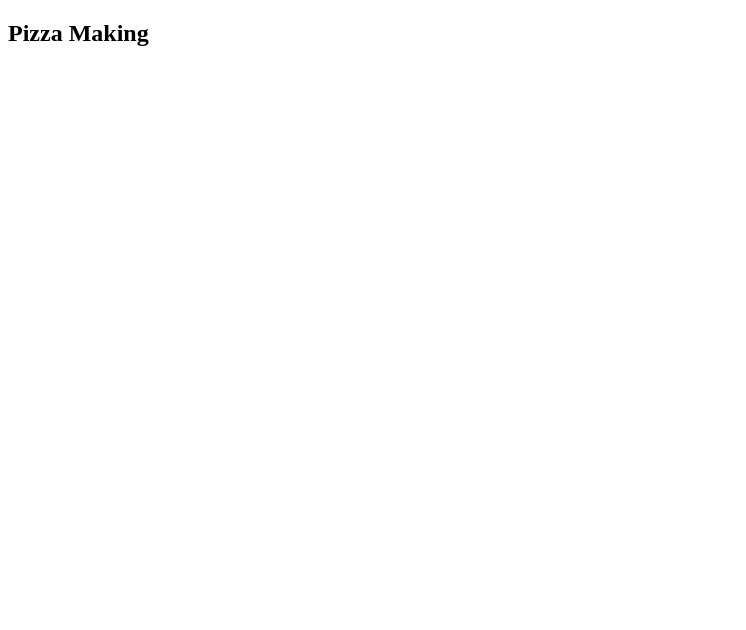
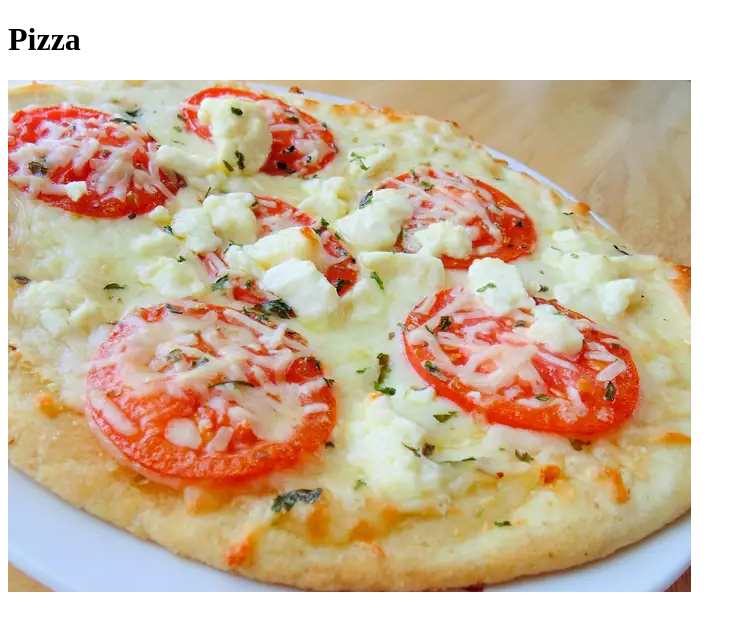
Before and after one commit to TalkyBoi/odin-recipes, a plain HTML site: page recipes/pizza.html in a window 1280 px wide. Shown: the whole page, without its empty margins (0-746 px from the left). Drawn offline with Linux system fonts and the light colour scheme.

Commit message:
Added Pizza Pic and Recipe page, made changes to index file

```diff
--- a/recipes/pizza.html
+++ b/recipes/pizza.html
@@ -4,7 +4,9 @@
         <meta charset="utf-8">
         <title> Pizza </title>
     </head>
-    <body>
-        <h2> Pizza Making</h2>
-    </body>
+<body>
+        <h1> Pizza </h1>
+    <img src="../pictures/pizza.png" alt="Picture of a Pizza">
+
+</body>
 </html>
```
Also changed, not shown: index.html (+6 -1 lines), pictures/pizza.png (added).
